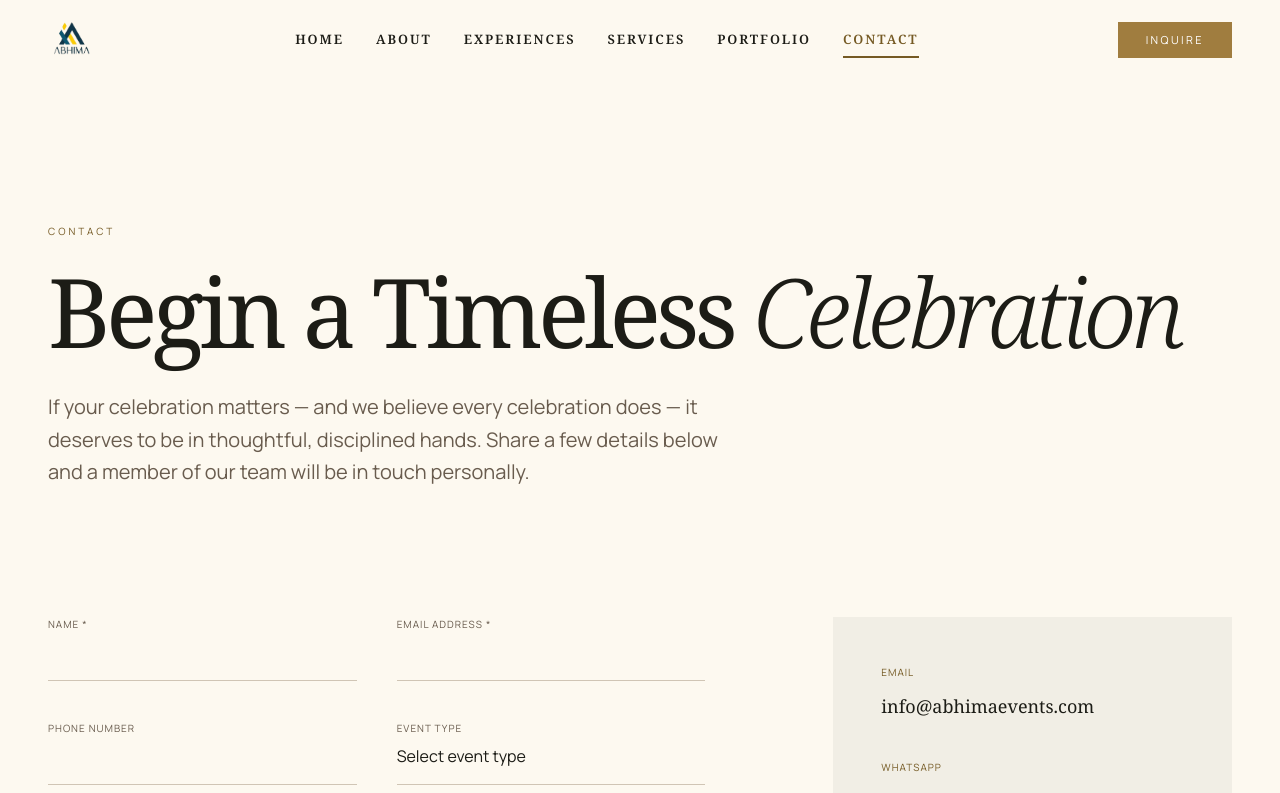
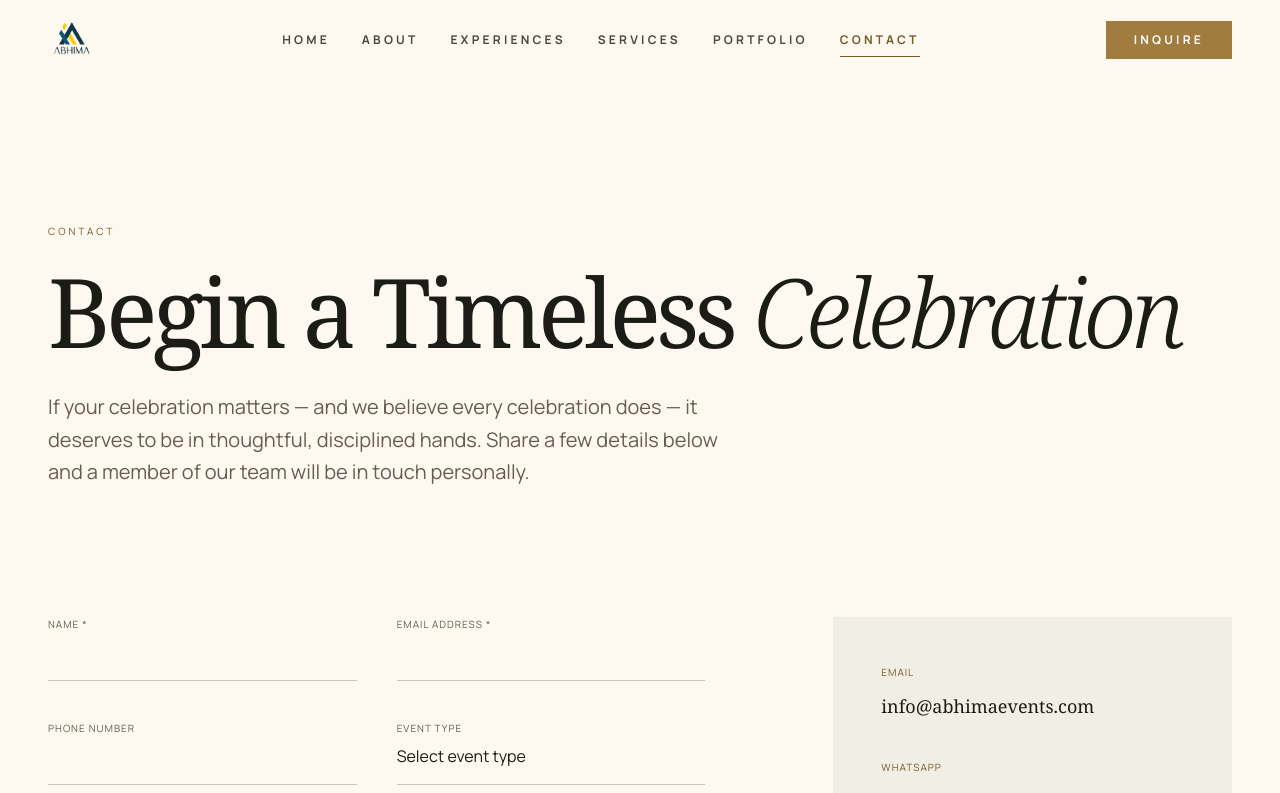
Before and after one commit to vikranthsai310/abhima1, a React (Vite) app: page /contact in a window 1280 px wide. Shown: the top 793 px of the page. Built offline with nearby package versions, Linux system fonts and the light colour scheme; a web font is replaced by a local one.

Commit message:
Refactor Navbar link styles for improved typography and consistency

```diff
--- a/src/components/Navbar.jsx
+++ b/src/components/Navbar.jsx
@@ -45,10 +45,10 @@ export default function Navbar() {
             <Link
               key={link.label}
               to={link.path}
-              className={`relative font-headline uppercase tracking-[0.12rem] text-[13px] font-semibold transition-all duration-300 no-underline py-1 ${
+              className={`relative font-label uppercase tracking-[0.2rem] text-[12px] font-bold transition-all duration-300 no-underline py-1 ${
                 isActive(link.path)
                   ? 'text-primary'
-                  : 'text-on-surface hover:text-primary'
+                  : 'text-on-surface/80 hover:text-primary'
               }`}
             >
               {link.label}
@@ -60,7 +60,7 @@ export default function Navbar() {
         </div>
 
         {/* CTA Button */}
-        <Link to="/contact" className="hidden lg:inline-flex items-center gap-2 luxury-gradient text-on-primary px-7 py-2.5 font-label uppercase tracking-[0.15rem] text-[11px] transition-all duration-300 hover:opacity-90 active:scale-[0.97] no-underline">
+        <Link to="/contact" className="hidden lg:inline-flex items-center gap-2 luxury-gradient text-on-primary px-7 py-2.5 font-label uppercase tracking-[0.2rem] text-[12px] font-bold transition-all duration-300 hover:opacity-90 active:scale-[0.97] no-underline">
           Inquire
         </Link>
 
```
